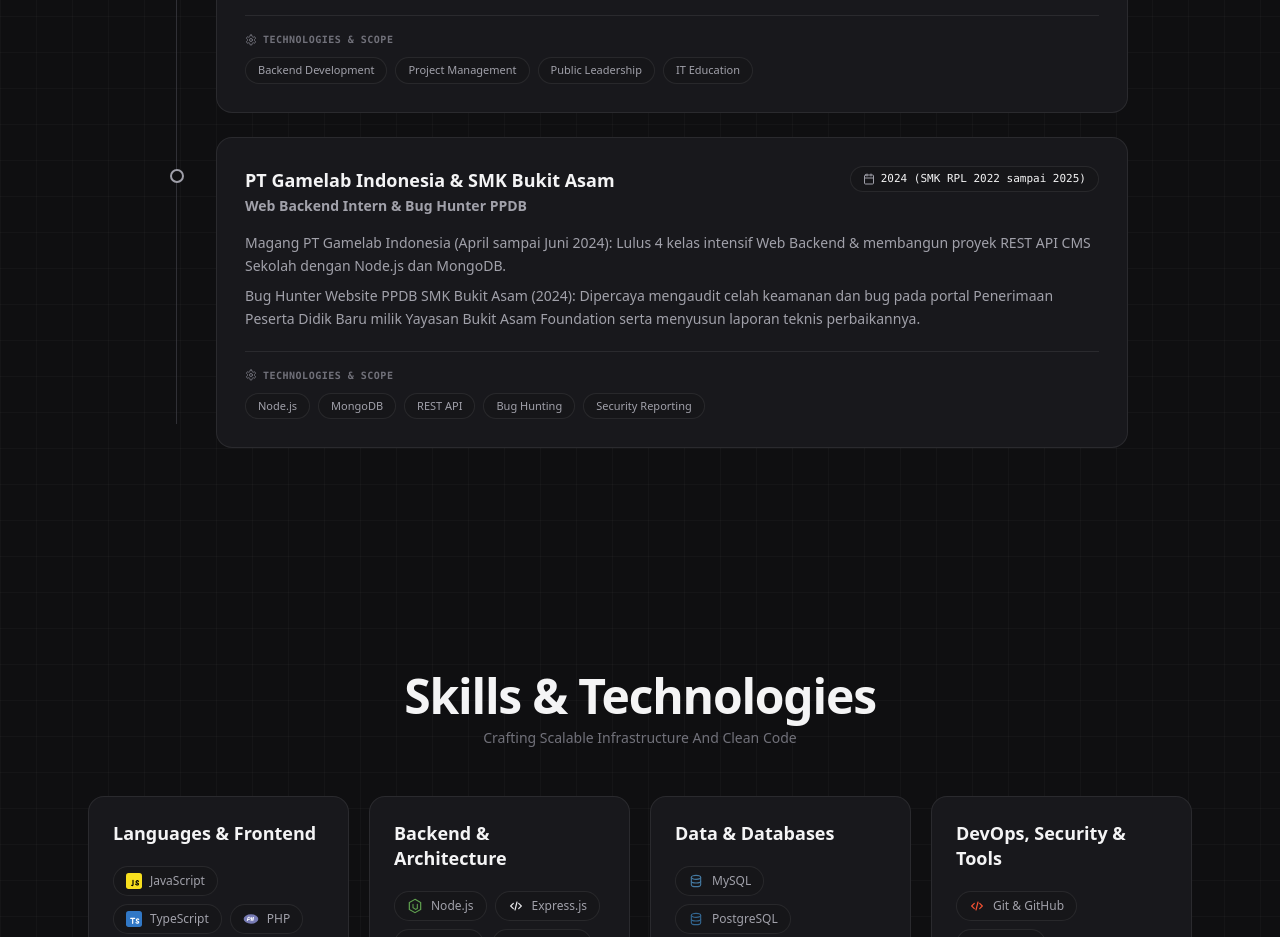
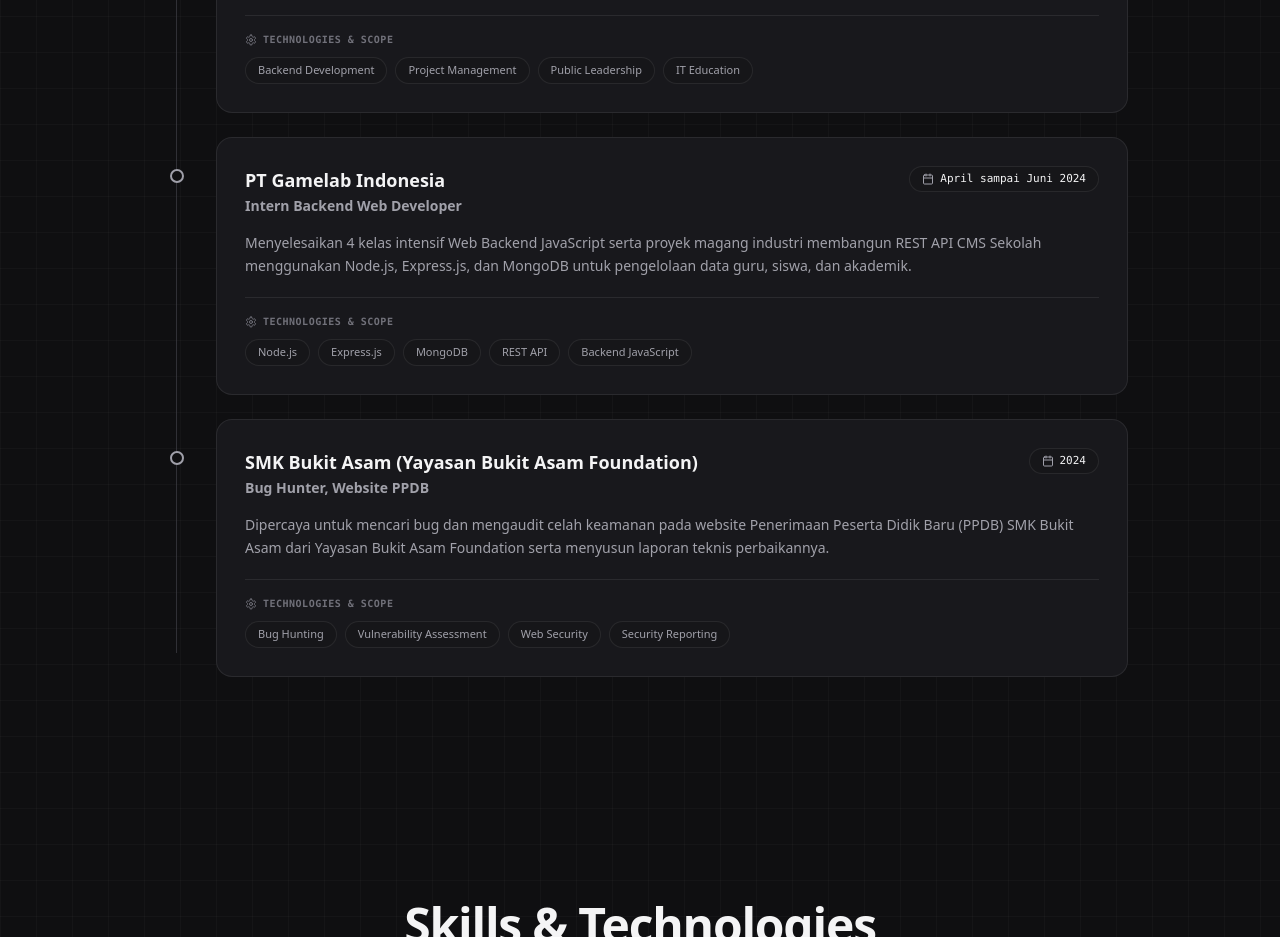
Before and after one commit to Davin164/DavinGabrielJonathan, a Next.js app: page / in a window 1280 px wide. Shown: the part 4880-5817 px from the top of the page. Built offline with nearby package versions, Linux system fonts and the light colour scheme.

Commit message:
feat(experience): separate PT Gamelab Indonesia internship and SMK Bukit Asam bug hunter entries

```diff
--- a/src/data/portfolio.ts
+++ b/src/data/portfolio.ts
@@ -581,18 +581,30 @@ export const PORTFOLIO_DATA = {
       skills: ["Backend Development", "Project Management", "Public Leadership", "IT Education"],
     },
     {
-      id: "gamelab-intern-bughunter",
-      role: "Web Backend Intern & Bug Hunter PPDB",
-      organization: "PT Gamelab Indonesia & SMK Bukit Asam",
-      period: "2024 (SMK RPL 2022 sampai 2025)",
+      id: "gamelab-backend-intern",
+      role: "Intern Backend Web Developer",
+      organization: "PT Gamelab Indonesia",
+      period: "April sampai Juni 2024",
       type: "Industry & Security",
-      badge: "Internship & Security Audit",
+      badge: "Backend Internship",
       location: "Indonesia",
       highlights: [
-        "Magang PT Gamelab Indonesia (April sampai Juni 2024): Lulus 4 kelas intensif Web Backend & membangun proyek REST API CMS Sekolah dengan Node.js dan MongoDB.",
-        "Bug Hunter Website PPDB SMK Bukit Asam (2024): Dipercaya mengaudit celah keamanan dan bug pada portal Penerimaan Peserta Didik Baru milik Yayasan Bukit Asam Foundation serta menyusun laporan teknis perbaikannya.",
+        "Menyelesaikan 4 kelas intensif Web Backend JavaScript serta proyek magang industri membangun REST API CMS Sekolah menggunakan Node.js, Express.js, dan MongoDB untuk pengelolaan data guru, siswa, dan akademik.",
       ],
-      skills: ["Node.js", "MongoDB", "REST API", "Bug Hunting", "Security Reporting"],
+      skills: ["Node.js", "Express.js", "MongoDB", "REST API", "Backend JavaScript"],
+    },
+    {
+      id: "smk-bukit-asam-bughunter",
+      role: "Bug Hunter, Website PPDB",
+      organization: "SMK Bukit Asam (Yayasan Bukit Asam Foundation)",
+      period: "2024",
+      type: "Industry & Security",
+      badge: "Security Audit",
+      location: "Tanjung Enim, Sumatera Selatan",
+      highlights: [
+        "Dipercaya untuk mencari bug dan mengaudit celah keamanan pada website Penerimaan Peserta Didik Baru (PPDB) SMK Bukit Asam dari Yayasan Bukit Asam Foundation serta menyusun laporan teknis perbaikannya.",
+      ],
+      skills: ["Bug Hunting", "Vulnerability Assessment", "Web Security", "Security Reporting"],
     },
   ] as ExperienceItem[],
 
```
